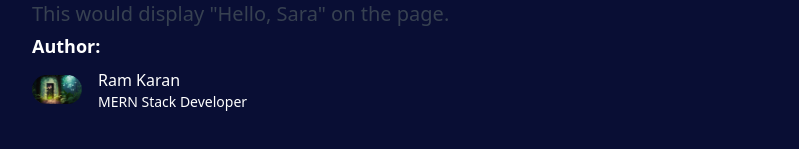
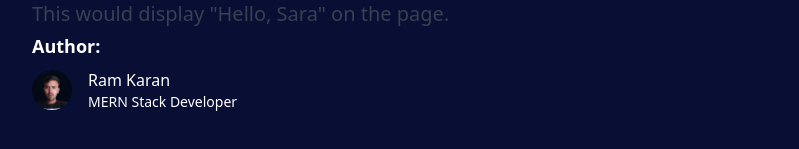
Before and after one commit to iamClutchX/codewithkaran, a Next.js app: page /blog/1 in a window 1280 px wide. Shown: the part 2613-2762 px from the top of the page, without its empty margins (240-1039 px from the left). Built offline with nearby package versions, Linux system fonts and the light colour scheme.

Commit message:
updated users id's

```diff
--- a/app/blog/[id]/page.js
+++ b/app/blog/[id]/page.js
@@ -38,13 +38,9 @@ const ViewblogDetails = ({ params }) => {
 
             <p className="font-semibold text-lg">Author:</p>
             <div className="flex items-center mt-2">
-              <Image
-                src={blog.author.image}
-                alt={blog.author.name}
-                width={50}
-                height={50}
-                className="rounded-full"
-              />
+            <div className="relative h-10 w-10 overflow-hidden rounded-full">
+                  <Image src={blog.author.image} alt="author" layout="fill" />
+                </div>
               <div className="ml-4">
                 <p className="font-medium text-gray-800">{blog.author.name}</p>
                 <p className="text-sm text-gray-500">
--- a/components/Blog/blogData.jsx
+++ b/components/Blog/blogData.jsx
@@ -52,7 +52,7 @@ const blogData = [
     image: "/images/test.jpg",
     author: {
       name: "Ram Karan",
-      image: "/images/test.jpg",
+      image: "/images/profile.jpg",
       designation: "MERN Stack Developer",
     },
     tags: ["React", "JavaScript", "Web Development"],
@@ -122,7 +122,7 @@ const blogData = [
     image: "/images/test.jpg",
     author: {
       name: "Ram Karan",
-      image: "/images/test.jpg",
+      image: "/images/profile.jpg",
       designation: "MERN Stack Developer",
     },
     tags: ["React", "Hooks", "Web Development"],
@@ -170,7 +170,7 @@ const blogData = [
     image: "/images/test.jpg",
     author: {
       name: "Ram Karan",
-      image: "/images/test.jpg",
+      image: "/images/profile.jpg",
       designation: "MERN Stack Developer",
     },
     tags: [
@@ -240,7 +240,7 @@ const blogData = [
     image: "/images/test.jpg",
     author: {
       name: "Ram Karan",
-      image: "/images/test.jpg",
+      image: "/images/profile.jpg",
       designation: "MERN Stack Developer",
     },
     tags: ["TypeScript", "JavaScript", "Web Development"],
--- a/components/Header/index.jsx
+++ b/components/Header/index.jsx
@@ -50,7 +50,7 @@ const Header = () => {
           <div className="ml-4 relative w-[50px] h-[50px] ">
         <Link href="/">
           <Image
-            src="/images/test.jpg"
+            src="/images/profile.jpg"
             alt="Your Name"
             layout="fill"
             objectFit="cover"
--- a/components/Hero/index.jsx
+++ b/components/Hero/index.jsx
@@ -44,7 +44,7 @@ const Hero = () => {
           </div>
           <div className="hidden lg:block  relative w-[400px] h-[400px] mx-auto">
             <Image
-              src="/images/test.jpg"
+              src="/images/profile.jpg"
               alt="Your Name"
               layout="fill"
               objectFit="cover"
--- a/components/contact/index.jsx
+++ b/components/contact/index.jsx
@@ -30,9 +30,9 @@ const ContactPage = () => {
   </div>
 
     <ContactItem href="https://github.com/iamclutchx" Icon={FaGithub} label="GitHub" />
-    <ContactItem href="https://www.codechef.com/users/yourusername" Icon={SiCodechef} label="CodeChef" />
-    <ContactItem href="https://www.hackerrank.com/yourusername" Icon={FaHackerrank} label="HackerRank" />
-    <ContactItem href="https://leetcode.com/yourusername" Icon={SiLeetcode} label="LeetCode" />
+    <ContactItem href="https://www.codechef.com/users/iamclutchxx" Icon={SiCodechef} label="CodeChef" />
+    <ContactItem href="https://www.hackerrank.com/iamr_karan1?hr_r=1" Icon={FaHackerrank} label="HackerRank" />
+    <ContactItem href="https://leetcode.com/iamclutchx" Icon={SiLeetcode} label="LeetCode" />
 
 </div>
 
```
Also changed, not shown: public/images/profile.jpg (added).
